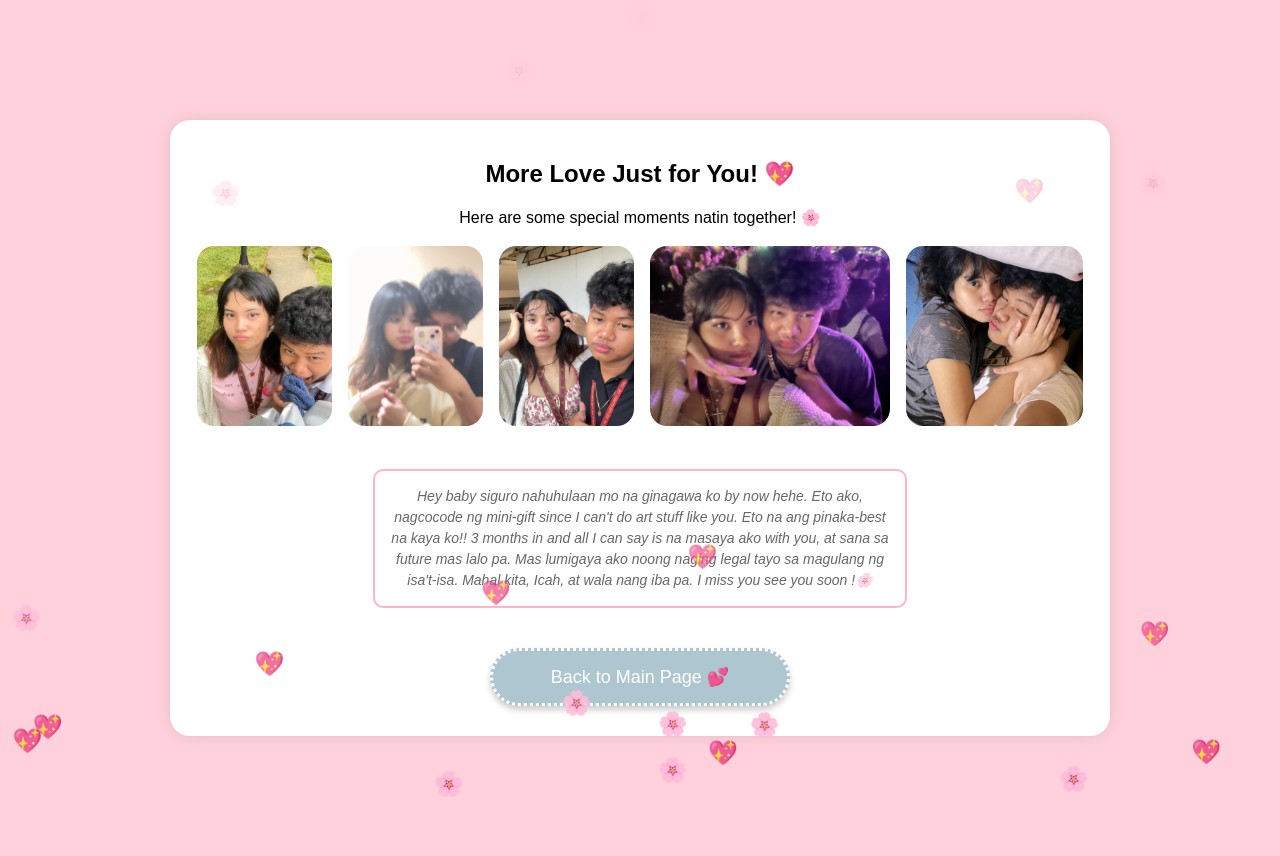
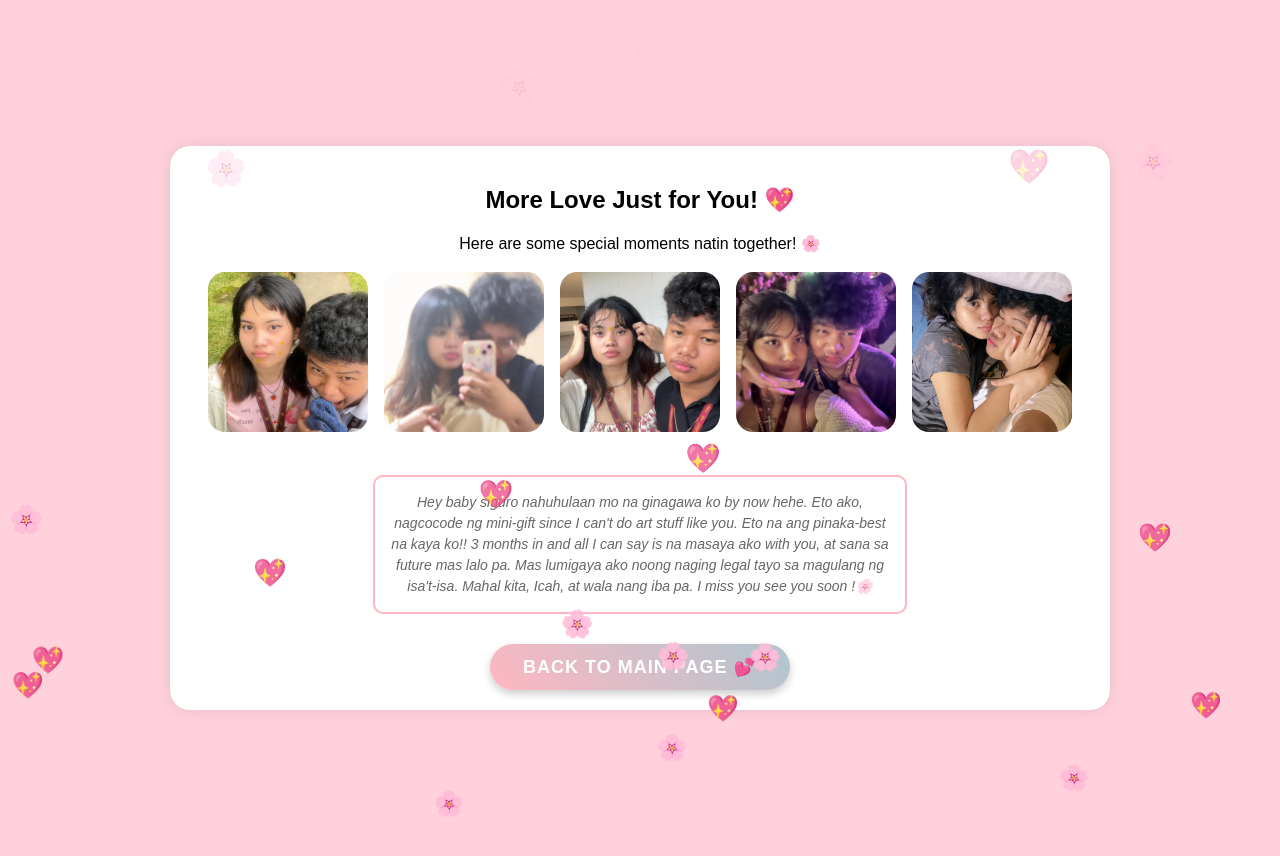
Before and after one commit to Lyxxavier/website, a plain HTML site: page Valentine_Web/index2.html in a window 1280 px wide. Drawn offline with Linux system fonts and the light colour scheme.

Commit message:
Update stylesheet2.css

```diff
--- a/Valentine_Web/design/stylesheet2.css
+++ b/Valentine_Web/design/stylesheet2.css
@@ -10,35 +10,66 @@ body {
     flex-direction: column;
     padding: 20px;
     overflow-x: hidden;
+    position: relative;
 }
 
 /* Main Container */
 .main-container {
-    width: 90vw; /* Responsive width */
-    max-width: 900px; /* Limits max size on large screens */
+    width: 90vw;
+    max-width: 900px;
     padding: 20px;
     background: white;
     border-radius: 20px;
     box-shadow: 0 0 15px rgba(0, 0, 0, 0.1);
 }
 
-/* Gallery Images - Horizontal Line */
+/* 📌 Improved Button Design */
+.button-container {
+    display: flex;
+    flex-direction: column;
+    align-items: center;
+    gap: 15px; /* Adjusts button spacing */
+    margin-top: 20px;
+}
+
+button {
+    padding: 12px 25px;
+    font-size: 18px;
+    font-weight: bold;
+    cursor: pointer;
+    background: linear-gradient(45deg, #FFB6C1, #AEC6CF); /* Gradient effect */
+    color: white;
+    border: none;
+    border-radius: 50px;
+    box-shadow: 0px 4px 8px rgba(0, 0, 0, 0.2);
+    transition: all 0.3s ease-in-out;
+    width: 80%;
+    max-width: 300px;
+    text-transform: uppercase;
+    letter-spacing: 1px;
+}
+
+button:hover {
+    background: linear-gradient(45deg, #FF69B4, #89CFF0); /* Deeper colors on hover */
+    transform: scale(1.1); /* Slightly enlarges */
+    box-shadow: 0px 6px 12px rgba(0, 0, 0, 0.3);
+}
+/* 📌 Gallery (Ensures Images Stay in a Row and Fit Properly) */
 .gallery {
     display: flex;
-    justify-content: center; /* Centers images */
+    flex-wrap: wrap; /* Allows wrapping on smaller screens */
+    justify-content: center;
     align-items: center;
     gap: 10px;
-    overflow-x: auto; /* Enables horizontal scrolling */
-    white-space: nowrap;
+    max-width: 100%;
     padding-bottom: 10px;
-    max-width: 100%;
 }
 
-/* Ensuring images are fully visible */
+/* 📌 Image Styling (Same Size for All Images) */
 .gallery img {
-    width: auto; /* Adjust width dynamically */
-    height: 180px; /* Fixed height to keep them aligned */
-    object-fit: contain; /* Shows the full image */
+    width: 160px; /* Fixed width */
+    height: 160px; /* Fixed height */
+    object-fit: cover; /* Ensures the image fills the space */
     border-radius: 20px;
     border: 3px solid white;
     box-shadow: 0 0 10px rgba(255, 255, 255, 0.6);
@@ -52,7 +83,7 @@ body {
     background-color: rgba(255, 255, 255, 0.6);
     border-radius: 10px;
     text-align: center;
-    margin: 30px auto; /* Centers the box */
+    margin: 30px auto;
     display: flex;
     justify-content: center;
     align-items: center;
@@ -67,58 +98,49 @@ body {
     text-align: center;
 }
 
-/* Button Styles */
-.button-container {
-    margin-top: 20px;
+
+/* 📌 Floating Hearts & Flowers */
+.floating-particle {
+    position: fixed;
+    bottom: -50px;
+    font-size: 24px;
+    opacity: 0.7;
+    animation: floatUp 5s linear infinite;
+    pointer-events: none;
 }
 
-button {
-    padding: 15px 25px;
+/* 💖 Different Colors & Sizes */
+.floating-heart {
+    color: pink;
     font-size: 18px;
-    cursor: pointer;
-    background-color: #AEC6CF; /* Pastel Blue */
-    color: white;
-    border: 3px dotted white;
-    border-radius: 50px;
-    box-shadow: 0px 4px 6px rgba(0, 0, 0, 0.2);
-    transition: 0.3s;
-    margin: 10px;
-    width: 80%;
-    max-width: 300px;
+    animation-duration: 6s;
 }
-
-button:hover {
-    background-color: #B3D9FF;
-    transform: scale(1.05);
-    border-color: #FFB6C1;
-}
-/* Floating Hearts & Flowers */
-.floating-particle {
-    position: fixed;
-    bottom: 0;
-    font-size: 24px;
-    animation: floatUp ease-in infinite;
-    pointer-events: none;
+.floating-flower {
+    color: #FFC0CB;
+    font-size: 22px;
+    animation-duration: 7s;
 }
 
 @keyframes floatUp {
     0% {
-        transform: translateY(0);
+        transform: translateY(0) scale(1);
         opacity: 1;
     }
+    50% {
+        opacity: 0.8;
+        transform: translateY(-50vh) scale(1.2);
+    }
     100% {
-        transform: translateY(-100vh);
+        transform: translateY(-100vh) scale(1.5);
         opacity: 0;
     }
 }
 
-
-/* 📌 Media Queries for Different Devices */
-
 /* 📌 Tablets (iPad 10th Gen, Infinix Note 30) */
 @media (max-width: 768px) {
     .gallery img {
-        height: 160px;
+        width: 140px; /* Adjusts image size for tablets */
+        height: 140px;
     }
 
     .love-note {
@@ -134,11 +156,12 @@ button:hover {
     }
 
     .gallery {
-        overflow-x: auto;
+        gap: 5px;
     }
 
     .gallery img {
-        height: 140px;
+        width: 120px; /* Ensures images are still uniform */
+        height: 120px;
     }
 
     .love-note {
```
